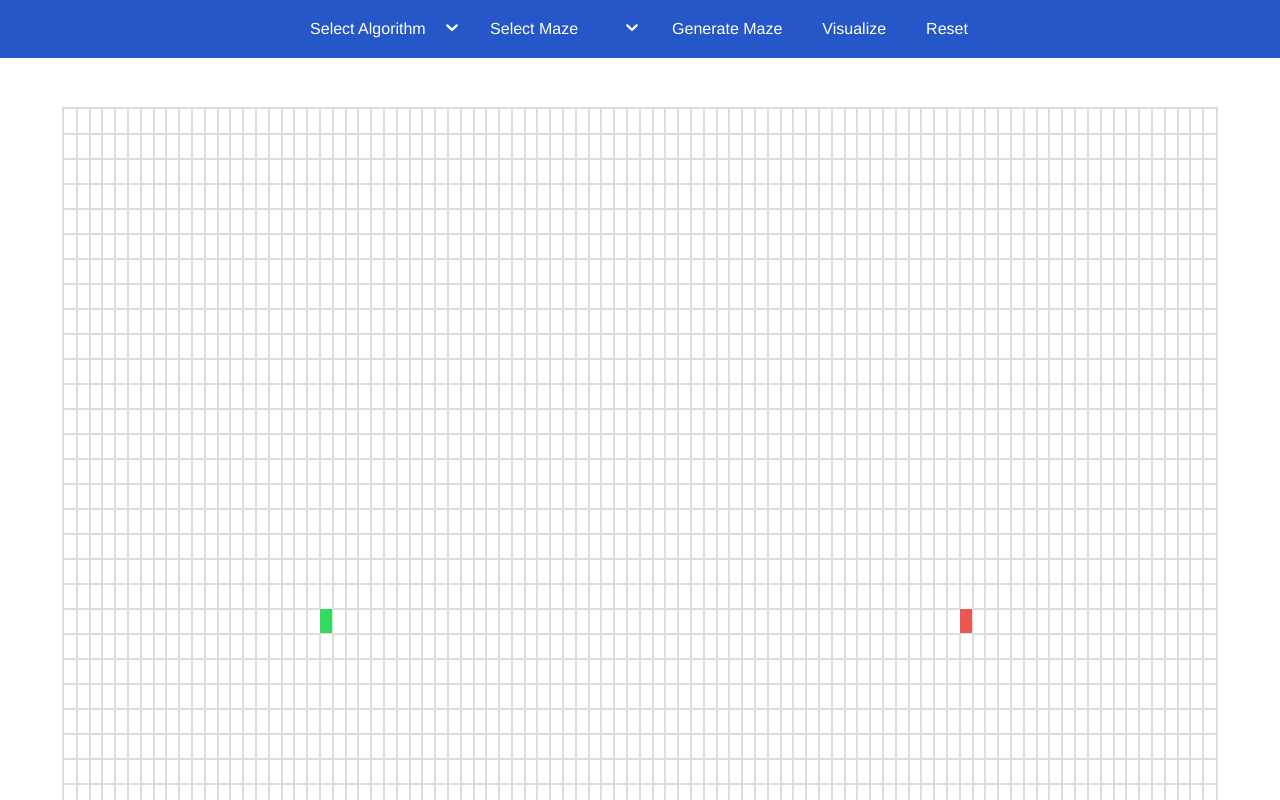
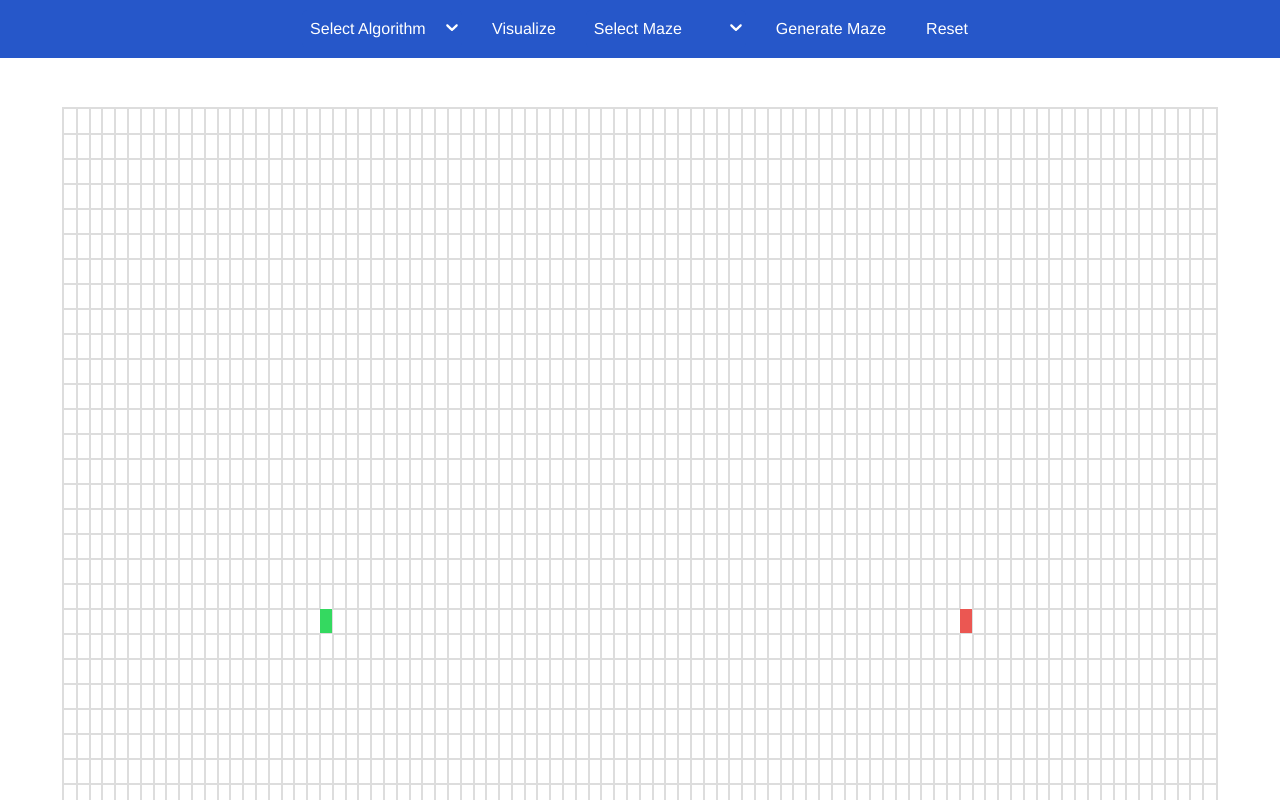
Before and after one commit to yesean/pathmazer, a React (Create React App) app: page / in a window 1280 px wide. Shown: the top 800 px of the page. Built offline with nearby package versions, Linux system fonts and the light colour scheme.

Commit message:
changed event handlers to instance variables

```diff
--- a/src/components/App.js
+++ b/src/components/App.js
@@ -4,19 +4,17 @@ import Grid from './Grid.js';
 import TopBar from './TopBar.js';
 
 function App() {
-  const [grid, setGrid] = useState([]);
-  const [finished, setFinished] = useState(false);
+  const [grid] = useState(new Array(Grid.SIZE).fill(0));
+  const [showPath, setShowPath] = useState(false);
   const [algorithm, setAlgorithm] = useState('');
   const [maze, setMaze] = useState('');
   const [lastSquare, setLastSquare] = useState(Grid.DEFAULT_SQ);
   const squareRefs = [];
-
-  useEffect(() => {
-    const freshGrid = new Array(Grid.WIDTH * Grid.HEIGHT).fill(Grid.DEFAULT_SQ);
-    freshGrid[Grid.INITIAL_START] = Grid.START_SQ;
-    freshGrid[Grid.INITIAL_END] = Grid.END_SQ;
-    setGrid(freshGrid);
-  }, []);
+  // let lastSquare = Grid.DEFAULT_SQ;
+  // const setLastSquare = (sq) => {
+  //   lastSquare = sq;
+  //   console.log('saving sq ', lastSquare);
+  // };
 
   const resetGrid = (resetSelects = true) => {
     console.log('resetting grid');
@@ -28,7 +26,7 @@ function App() {
           ? Grid.END_SQ
           : Grid.DEFAULT_SQ;
     });
-    setFinished(false);
+    setShowPath(false);
     setLastSquare(Grid.DEFAULT_SQ);
     if (resetSelects) {
       setAlgorithm('');
@@ -41,7 +39,7 @@ function App() {
       <TopBar
         squareRefs={squareRefs}
         resetGrid={resetGrid}
-        setFinished={setFinished}
+        setShowPath={setShowPath}
         algorithm={algorithm}
         setAlgorithm={setAlgorithm}
         maze={maze}
@@ -49,9 +47,10 @@ function App() {
       />
       <Grid.Grid
         grid={grid}
-        setGrid={setGrid}
+        // setGrid={setGrid}
+        resetGrid={resetGrid}
         squareRefs={squareRefs}
-        finished={finished}
+        showPath={showPath}
         algorithm={algorithm}
         lastSquare={lastSquare}
         setLastSquare={setLastSquare}
--- a/src/components/Grid.js
+++ b/src/components/Grid.js
@@ -1,10 +1,11 @@
-import React, { useState } from 'react';
+import React, { useState, useEffect, useMemo } from 'react';
 import './../styles/Grid.css';
 import Square from './Square.js';
 import Animations from './../services/Animations.js';
 
 const WIDTH = 90;
 const HEIGHT = 45;
+const SIZE = WIDTH * HEIGHT;
 const INITIAL_START = 20 * WIDTH + 20;
 const INITIAL_END = 20 * WIDTH + 70;
 const DEFAULT_SQ = 'square';
@@ -29,23 +30,28 @@ const validMove = (start, end) => {
 
 const Grid = ({
   grid,
-  setGrid,
+  resetGrid,
   squareRefs,
-  finished,
+  showPath,
   algorithm,
   lastSquare,
   setLastSquare,
 }) => {
-  const [holdingStart, setHoldingStart] = useState(false);
-  const [holdingEnd, setHoldingEnd] = useState(false);
-  const [mouseDown, setMouseDown] = useState(false);
+  let holdingStart = false;
+  let holdingEnd = false;
+  let mouseDown = false;
 
-  const renderSquare = (id) => {
+  useEffect(() => {
+    resetGrid();
+  }, []);
+
+  const renderSquare = (sq, id) => {
+    console.log('rendering');
     return (
       <Square
         key={id}
         id={id}
-        className={grid[id]}
+        className={sq}
         squareRefs={squareRefs}
         onMouseDown={() => onMouseDown(id)}
         onMouseUp={() => onMouseUp(id)}
@@ -55,44 +61,49 @@ const Grid = ({
     );
   };
 
+  const renderGrid = () => {
+    return grid.map((sq, ind) => renderSquare(sq, ind));
+  };
+
   const updateBoard = (id) => {
     if (holdingStart) {
       setLastSquare(squareRefs[id].current.className);
       squareRefs[id].current.className = START_SQ;
-      if (finished) {
+      if (showPath) {
         Animations.animate(algorithm, squareRefs, false);
       }
     } else if (holdingEnd) {
       setLastSquare(squareRefs[id].current.className);
       squareRefs[id].current.className = END_SQ;
-      if (finished) {
+      if (showPath) {
         Animations.animate(algorithm, squareRefs, false);
       }
-    } else if (
-      squareRefs[id].current.className === START_SQ
-    ) {
-      setHoldingStart(true);
+    } else if (squareRefs[id].current.className === START_SQ) {
+      holdingStart = true;
     } else if (squareRefs[id].current.className === END_SQ) {
-      setHoldingEnd(true);
+      holdingEnd = true;
     } else if (squareRefs[id].current.className === WALL_SQ) {
       squareRefs[id].current.className = DEFAULT_SQ;
     } else {
+      setLastSquare(squareRefs[id].current.className);
       squareRefs[id].current.className = WALL_SQ;
     }
   };
 
   const onMouseUp = (id) => {
+    console.log('mouse up')
     if (holdingStart) {
-      setHoldingStart(false);
+      holdingStart = false;
     } else if (holdingEnd) {
-      setHoldingEnd(false);
+      holdingEnd = false;
     }
-    setMouseDown(false);
+    mouseDown = false;
   };
 
   const onMouseDown = (id) => {
     updateBoard(id);
-    setMouseDown(true);
+    // setMouseDown(true);
+    mouseDown = true;
   };
 
   const onMouseOver = (id) => {
@@ -105,19 +116,21 @@ const Grid = ({
   const onMouseOut = (id) => {
     if (mouseDown) {
       if (holdingStart || holdingEnd) {
+        // console.log('restoring ', lastSquare);
         squareRefs[id].current.className = lastSquare;
       }
     }
   };
 
   return (
-    <ul className='grid'>
-      {grid.map((square, index) => (
-        <li className='squareContainer' key={index}>
-          {renderSquare(index)}
-        </li>
-      ))}
-    </ul>
+    // <ul className='grid'>
+    //   {grid.map((sq, ind) => (
+    //     <li className='squareContainer' key={ind}>
+    //       {renderSquare(sq, ind)}
+    //     </li>
+    //   ))}
+    // </ul>
+    <div className='grid'>{renderGrid()}</div>
   );
 };
 
@@ -126,6 +139,7 @@ export default {
   Grid,
   WIDTH,
   HEIGHT,
+  SIZE,
   INITIAL_START,
   INITIAL_END,
   DEFAULT_SQ,
--- a/src/components/TopBar.js
+++ b/src/components/TopBar.js
@@ -8,7 +8,7 @@ const TopBar = (props) => {
   const handleAlgorithmSubmit = (event) => {
     event.preventDefault();
     if (Animations.animate(props.algorithm, props.squareRefs, true)) {
-      props.setFinished(true);
+      props.setShowPath(true);
     }
   };
 
@@ -31,6 +31,7 @@ const TopBar = (props) => {
 
   return (
     <div className='topBar'>
+      <form className='algorithmForm' onSubmit={handleAlgorithmSubmit}>
         <Select
           option={props.algorithm}
           options={Object.keys(algorithmsMap)}
@@ -38,6 +39,8 @@ const TopBar = (props) => {
           setOption={props.setAlgorithm}
           placeholder={algorithmsPlaceholder}
         />
+        <input className='visualizeButton' type='submit' value='Visualize' />
+      </form>
       <form className='mazeForm' onSubmit={handleMazeSubmit}>
         <Select
           option={props.maze}
@@ -48,9 +51,9 @@ const TopBar = (props) => {
         />
         <input className='mazeButton' type='submit' value='Generate Maze' />
       </form>
-      <button className='visualizeButton' onClick={handleAlgorithmSubmit}>
+      {/* <button className='visualizeButton' onClick={handleAlgorithmSubmit}>
         Visualize
-      </button>
+      </button> */}
       <button className='resetButton' onClick={props.resetGrid}>
         Reset
       </button>
```
Lines whose indentation alone changed are shown as unchanged.
